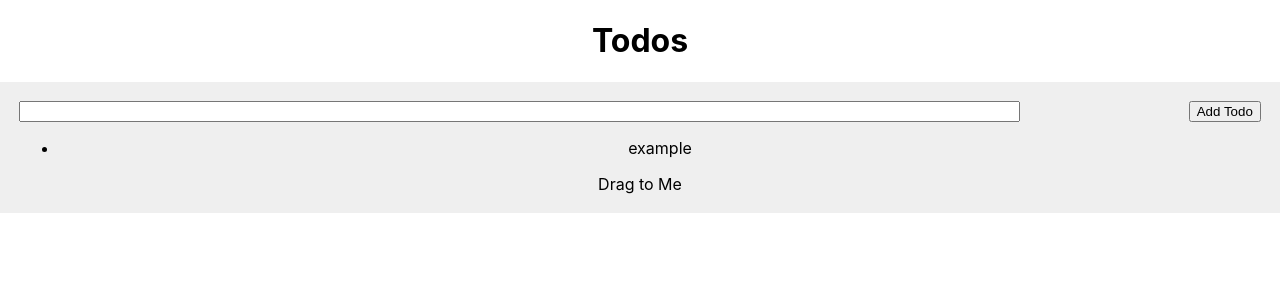
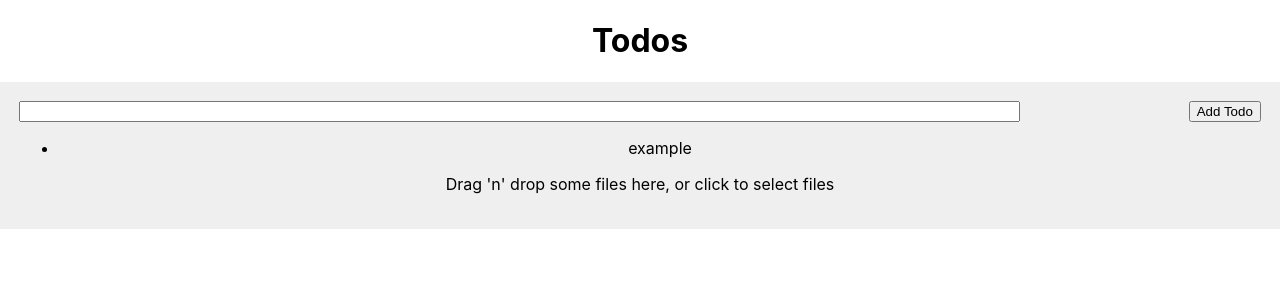
Before and after one commit to tzodrow/FOF8-Web, a React (Create React App) app in the folder frontend/: page / in a window 1280 px wide. Shown: the top 300 px of the page. Built offline with nearby package versions, Linux system fonts and the light colour scheme; no server answers.

Commit message:
add dropzone package.

```diff
--- a/frontend/package.json
+++ b/frontend/package.json
@@ -20,6 +20,7 @@
     "node-sass": "^5.0.0",
     "react": "^17.0.2",
     "react-dom": "^17.0.2",
+    "react-dropzone": "^11.3.2",
     "react-redux": "^7.2.4",
     "react-router": "^5.2.0",
     "react-scripts": "^4.0.3",
--- a/frontend/src/App.tsx
+++ b/frontend/src/App.tsx
@@ -3,6 +3,7 @@
 import "./App.scss";
 import { AddTodo } from "./components/AddTodo";
 import { TodoList } from "./components/TodoList";
+import { FileDropzone } from './components/FileDropzone';
 
 
 export function App() {
@@ -36,28 +37,7 @@
             <div className="todo-app">
               <AddTodo handleAddTodo={handleAddTodo} />
               <TodoList todos={todos} />
-              <div
-                className={highlighted ? 'green-background' : ''}
-                onDragEnter={() => setHighlighted(true)}
-                onDragLeave={() => setHighlighted(false)}
-                onDrag={(e) => {
-                  e.preventDefault();
-                }}
-                onDrop={(e) => {
-                  e.stopPropagation();
-                  e.preventDefault();
-
-                  setHighlighted(false);
-
-                  Array.from(e.dataTransfer.files)
-                    .filter((file) => file.type === "text/csv")
-                    .forEach((file) => {
-                      console.log(file);
-                    })
-                }}
-              >
-                Drag to Me
-              </div>
+              <FileDropzone />
             </div>
           </div>
         </div>
--- /dev/null
+++ b/frontend/src/components/FileDropzone.tsx
@@ -0,0 +1,21 @@
+import { useCallback } from "react"
+import { useDropzone } from "react-dropzone"
+
+export function FileDropzone() {
+    const onDrop = useCallback(acceptedFiles => {
+        // Do something with the files
+        console.log(acceptedFiles);
+      }, [])
+      const {getRootProps, getInputProps, isDragActive} = useDropzone({onDrop})
+
+      return (
+        <div {...getRootProps()}>
+          <input {...getInputProps()} />
+          {
+            isDragActive ?
+              <p>Drop the files here ...</p> :
+              <p>Drag 'n' drop some files here, or click to select files</p>
+          }
+        </div>
+      )
+}
```
Also changed, not shown: 1 other file (tests, documents, lock files or other folders).
